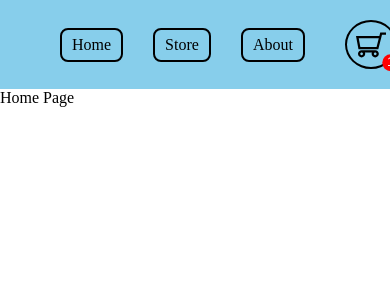
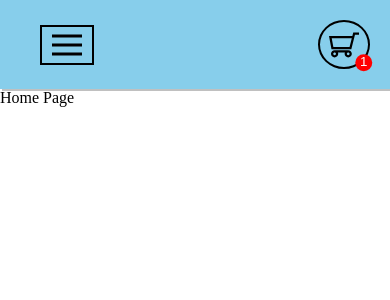
Before and after one commit to Yusef-H/shopping-cart, a React (Vite) app: page / in a window 390 px wide. Shown: the top 300 px of the page. Built offline with nearby package versions, Linux system fonts and the light colour scheme.

Commit message:
implement responsive collapsible navbar

```diff
--- a/src/components/Navbar.jsx
+++ b/src/components/Navbar.jsx
@@ -1,16 +1,27 @@
-import React from 'react';
+import React, { useState } from 'react';
 import { Link } from "react-router-dom";
 import '../styles/Navbar.css';
-import cartSvg from '../assets/cart.svg'
+import cartSvg from '../assets/cart.svg';
+import menuSvg from '../assets/menu.svg';
 
 function Navbar() {
+  const [isNavExpanded, setIsNavExpanded] = useState(false);
+
+
   return (
     <nav className='navbar'>
-      <ul className='nav-list'>
+      <button className="menu"
+        onClick={() => {
+          setIsNavExpanded(!isNavExpanded);
+        }}>
+        <img src={menuSvg} alt="menu" />
+      </button>
+      <ul className={isNavExpanded ? 'nav-list expanded' : 'nav-list'}>
         <Link to="/">Home</Link>
         <Link to="/Store">Store</Link>
         <Link to="/About">About</Link>
       </ul>
+
 
       <button className='cart-btn'>
         <img src={cartSvg} alt="Cart" className='cart-icon' />
--- a/src/styles/Navbar.css
+++ b/src/styles/Navbar.css
@@ -4,23 +4,31 @@
     align-items: center;
     background-color: skyblue;
     top: 0;
-    width: 100vw;
+    padding: 20px;
+
+    box-shadow: 2px 2px silver;
 }
 
 .nav-list {
     display: flex;
-    justify-content: flex-start;
-    margin: 20px;
+    /* justify-content: flex-start; */
     gap: 30px;
+
 }
 
+ul {
+    padding: 0;
+}
+
+
 .nav-list>* {
-    text-decoration: none;
     text-align: center;
     border: 2px solid black;
     padding: 6px 10px;
     color: black;
     border-radius: 8px;
+    font-size: 1.25rem;
+    text-decoration: none;
 }
 
 .nav-list>*:hover {
@@ -38,7 +46,6 @@
     background-color: skyblue;
     border: 2px solid black;
     position: relative;
-    margin: 20px;
 }
 
 .cart-btn:hover {
@@ -63,5 +70,60 @@
     color: white;
 }
 
+.menu {
+    display: none;
+}
+
 /* Add media query for the menu button */
-@media (max-width: 400px) {}
+@media (max-width: 450px) {
+    .menu {
+        display: flex;
+        margin-left: 20px;
+        background-color: skyblue;
+        border: 2px solid black;
+        align-items: center;
+        justify-content: center;
+        padding: 3px 10px;
+    }
+
+    .menu:hover {
+        cursor: pointer;
+        background-color: white;
+    }
+
+    .menu>* {
+        width: 30px;
+    }
+
+    .nav-list {
+        display: none;
+        position: absolute;
+        padding: 30px;
+        top: 75px;
+        left: 50%;
+        transform: translate(-50%);
+        width: 100%;
+        height: 100%;
+        background-color: rgb(135, 206, 235, 0.5);
+        flex-direction: column;
+        align-content: center;
+        align-items: center;
+    }
+
+    .nav-list.expanded {
+        display: flex;
+    }
+
+    .nav-list>* {
+        width: 60%;
+    }
+
+    .nav-list>*:hover {
+        background-color: skyblue;
+    }
+
+    .nav-list>*:focus {
+        background-color: skyblue;
+    }
+
+}
```
Also changed, not shown: src/assets/menu.svg (added).
